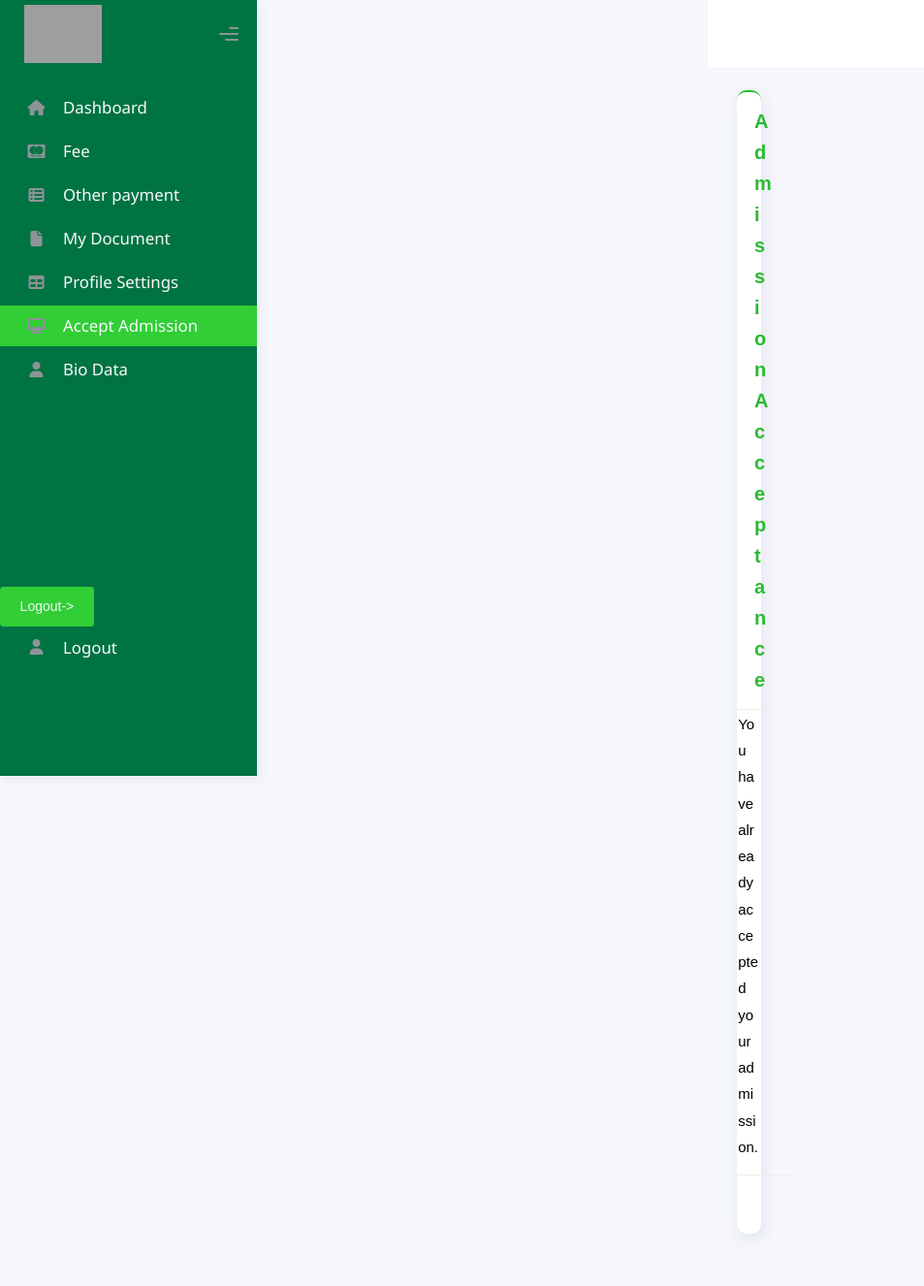
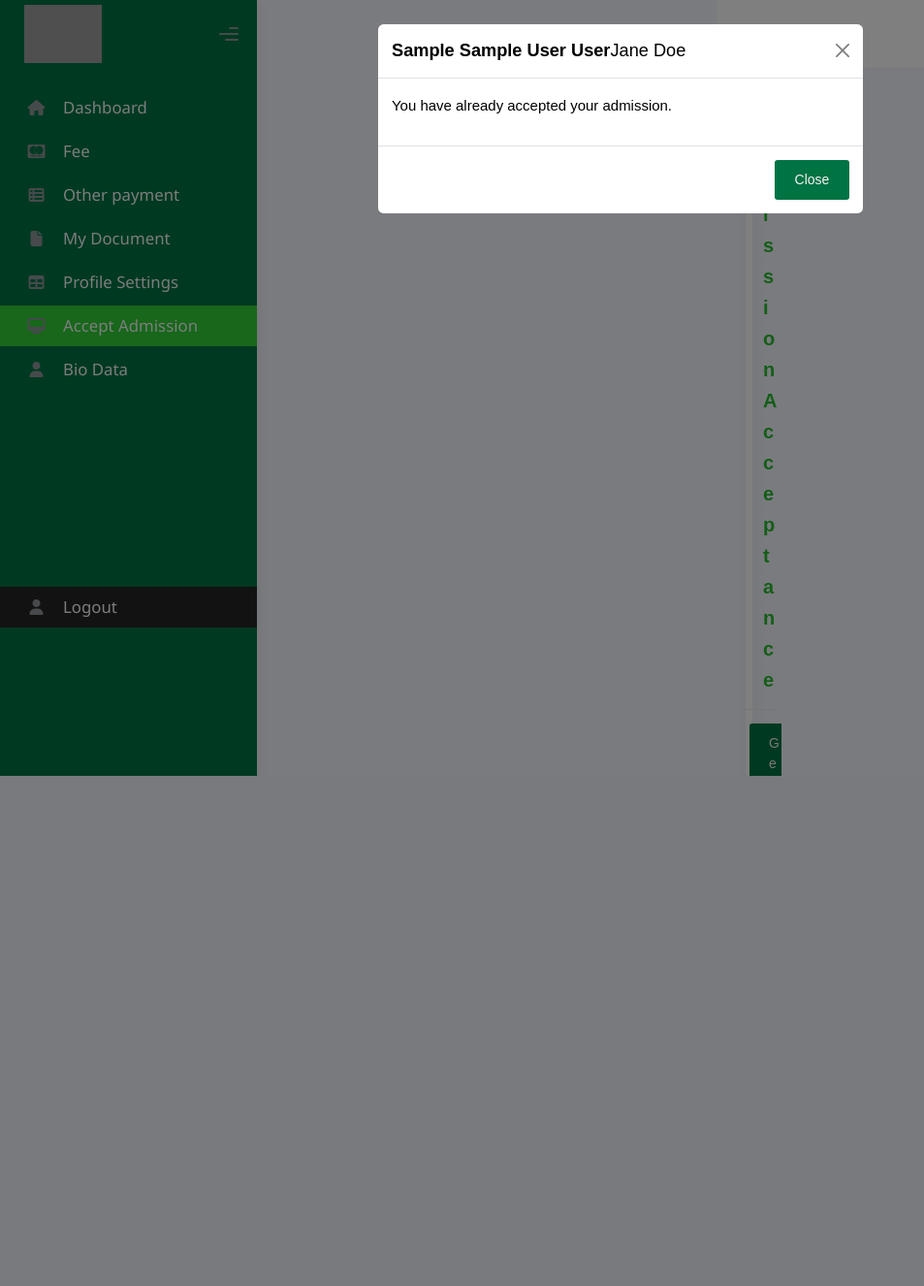
Before and after one commit to DamaMichaelYohanna/odel, a Django app: page /accept-admission in a window 1280 px wide. Shown: the whole page at 97% size, without its empty margins (0-953 px from the left). After the commit the page ends 800 px from the top, so only its background shows below. Run offline with Django 3.2, Linux system fonts and the light colour scheme; a user stored in the database is signed in; tables that the repository leaves empty hold one stand-in row (values such as "Sample post"); some libraries are stand-ins or nearby versions; grey boxes are pictures that could not be loaded.

Commit message:
Update on the templates

```diff
--- a/account/views.py
+++ b/account/views.py
@@ -19,7 +19,7 @@ def register_one(request):
             user = CustomUser.objects.create(email=email)
             user.set_password(password1)
             messages.success(request, "Account created Sucessfully.")
-            return redirect("/application")
+            return redirect("/login")
         except IntegrityError:
             messages.error(request, "Email address already used!")
             return render(request, 'main/registration_form.html')
--- a/main/templates/main-dashboard/accept_admission.html
+++ b/main/templates/main-dashboard/accept_admission.html
@@ -21,40 +21,110 @@
             </div>
           </div>
           {% if user.student.has_accepted %}
-          <div style="padding: 3%">
-            <p>You have already accepted your admission.</p>
+          <div
+            class="modal fade"
+            id="staticBackdrop"
+            data-bs-backdrop="static"
+            data-bs-keyboard="false"
+            tabindex="-1"
+            aria-labelledby="staticBackdropLabel"
+            aria-hidden="true"
+          >
+            <div class="modal-dialog">
+              <div class="modal-content">
+                <div class="modal-header">
+                  <h5 class="modal-title" id="staticBackdropLabel">
+                    <b>{{user.student.get_fullname}}</b>Jane Doe
+                  </h5>
+                  <button
+                    type="button"
+                    class="btn-close"
+                    data-bs-dismiss="modal"
+                    aria-label="Close"
+                  ></button>
+                </div>
+                <div class="modal-body">
+                  <p>You have already accepted your admission.</p>
+                </div>
+                <div class="modal-footer">
+                  <button type="button" class="btn btn" data-bs-dismiss="modal">
+                    Close
+                  </button>
+                </div>
+              </div>
+            </div>
           </div>
+          {% else %}
 
-          {% else %}
-          <div style="padding: 3%">
-            <p>
-              Congratulations dear <b>{{user.student.get_fullname}}</b>, You
-              have been offered admission.
-            </p>
-            <form action="/accept-admission" method="POST">
-              <input type="hidden" value="=paid" name="admission" />
-              <button class="btn btn-success">Pay And Accept</button>
-              {% csrf_token %}
-            </form>
-            <div class="row pt-3">
-              <div class="col-sm-6">
+          <!-- Modal -->
+          <div
+            class="modal fade"
+            id="staticBackdrop"
+            data-bs-backdrop="static"
+            data-bs-keyboard="false"
+            tabindex="-1"
+            aria-labelledby="staticBackdropLabel"
+            aria-hidden="true"
+          >
+            <div class="modal-dialog">
+              <div class="modal-content">
+                <div class="modal-header">
+                  <h5 class="modal-title" id="staticBackdropLabel">
+                    <b>{{user.student.get_fullname}}</b>Jane Doe
+                  </h5>
+                  <!-- <button
+                    type="button"
+                    class="btn-close"
+                    data-bs-dismiss="modal"
+                    aria-label="Close"
+                  ></button> -->
+                </div>
+                <div class="modal-body">
+                  <p>Congratulations, You have been offered admission.</p>
+                </div>
+                <div class="modal-footer">
+                  <button type="button" class="btn btn" data-bs-dismiss="modal">
+                    Accept
+                  </button>
+                  <button type="button" class="btn btn-danger">Reject</button>
+                </div>
+              </div>
+            </div>
+          </div>
+          <!-- end modal section -->
+            {% endif %}
+            <!-- End of muli step form -->
+              <div class="row d-flex justify-content-center">
+              <!-- <div class="card-action"></div> -->
+              <div class="col-sm-3 p-3">
                 <a href="{% url 'admission_invoice' %}" class="btn"
                   >Generate Invoice</a
                 >
               </div>
-              <div class="col-sm-6"><a href="" class="btn">Pay Now</a></div>
+              <div class="col-sm-3 p-3">
+                <a href="" class="btn btn-primary">Pay Now</a>
+              </div>
             </div>
-          </div>
-          {% endif %}
-          <!-- End of muli step form -->
+        </div>
+          <!-- Button trigger modal -->
 
-          <div class="card-action">
-            <!-- <button class="btn btn-success">Submit</button>
-                      <button class="btn btn-danger">Cancel</button> -->
+
+            <script>
+              var myModal = document.getElementById("myModal");
+              var myInput = document.getElementById("myInput");
+              myModal.addEventListener("shown.bs.modal", function () {
+                myInput.focus();
+              });
+
+              window.onload = () => {
+                const myModal = new bootstrap.Modal("#staticBackdrop");
+                myModal.show();
+              };
+            </script>
+            {% endblock content %}
           </div>
         </div>
       </div>
     </div>
   </div>
 </div>
-{% endblock content %}
--- a/main/templates/main-dashboard/dashboard-base.html
+++ b/main/templates/main-dashboard/dashboard-base.html
@@ -108,13 +108,13 @@
                     </a>
                   </li>
                   <li class="nav-item">
-                    <a href="{% url 'documents_page'%}">
+                    <a href="{% url 'payments_page'%}">
                       <i class="fas fa-th-list"></i>
                       <span class="sub-item text-light">Other payment</span>
                     </a>
                   </li>
                   <li class="nav-item">
-                    <a href="{% url 'payments_page'%}">
+                    <a href="{% url 'documents_page'%}">
                       <i class="fas fa-file"></i>
                       <span class="sub-item text-light">My Document</span>
                     </a>
@@ -146,9 +146,9 @@
       </div>
       <ul class="nav nav-secondary" style="margin-top: 100px;">
         <li class="nav">
-          <button class="btn btn-success" data-bs-toggle="modal" data-bs-target="#myModal"> Logout-></button>
+          <!-- <button class="btn btn-success" data-bs-toggle="modal" data-bs-target="#myModal"> Logout-></button> -->
         </li>
-        <li class="nav-item btn-biodata" data-bs-toggle="modal" data-bs-target="#myModal">
+        <li class="nav-item" style="background-color: #252525;"  data-bs-toggle="modal" data-bs-target="#myModal">
             <a>
             <i class="fa-solid fa-user"></i>
               <span class="sub-item text-light">Logout</span>
@@ -165,7 +165,7 @@
       <!-- Modal Header -->
       <div class="modal-header">
         <h4 class="modal-title">Confirmation</h4>
-        <button type="button" class="btn-close" data-bs-dismiss="modal"></button>
+        <!-- <button type="button" class="btn-close" data-bs-dismiss="modal"></button> -->
       </div>
 
       <!-- Modal body -->
@@ -336,7 +336,6 @@
        $this.addClass('btn-success')
       }
     });
-
     </script>
   </body>
 </html>
--- a/odel/settings.py
+++ b/odel/settings.py
@@ -73,6 +73,7 @@ TEMPLATES = [
 ]
 
 WSGI_APPLICATION = 'odel.wsgi.application'
+DEFAULT_AUTO_FIELD='django.db.models.AutoField'
 
 
 # Database
```
Also changed, not shown: main/templates/main-dashboard/bio-data-form.html (+4 -4 lines), main/templates/main-dashboard/dashboard.html (+7 -3 lines), main/templates/main-dashboard/documents.html (+4 -6 lines), main/templates/main-dashboard/payment.html (+16 -8 lines).
